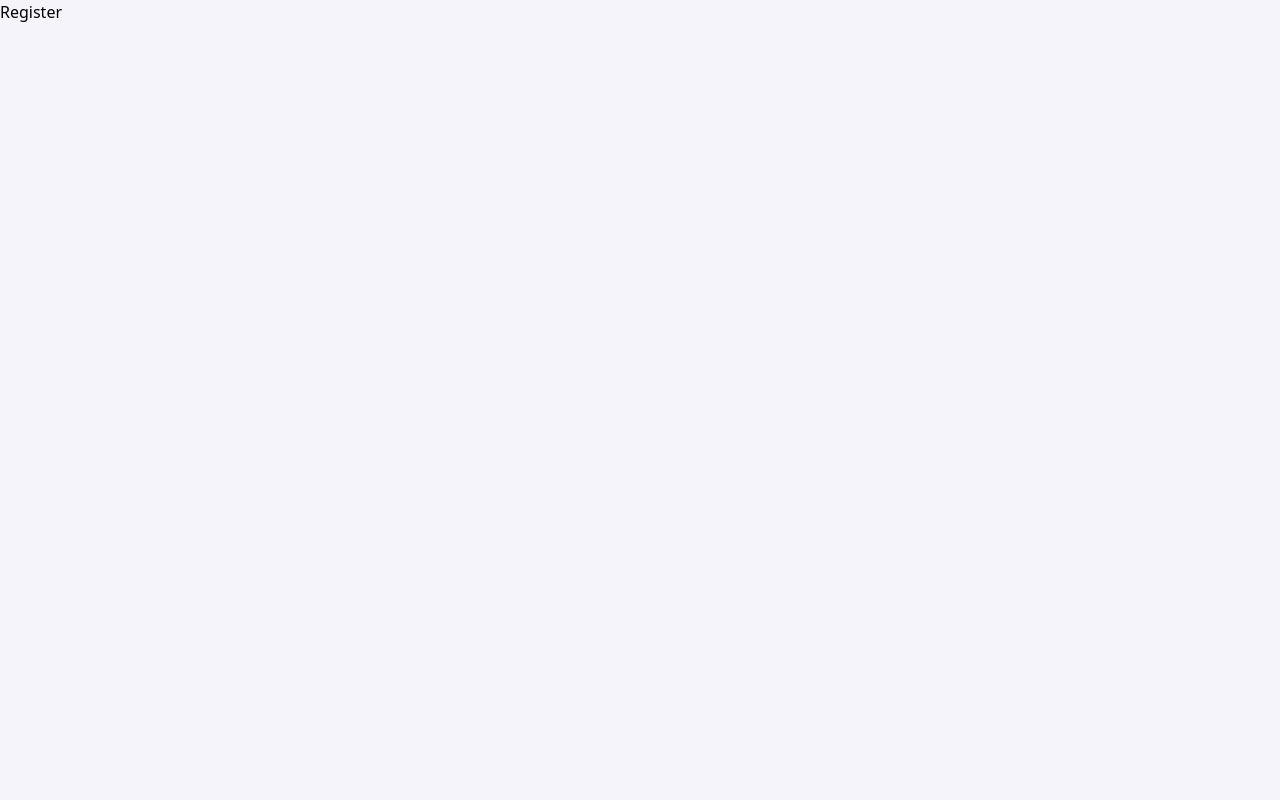
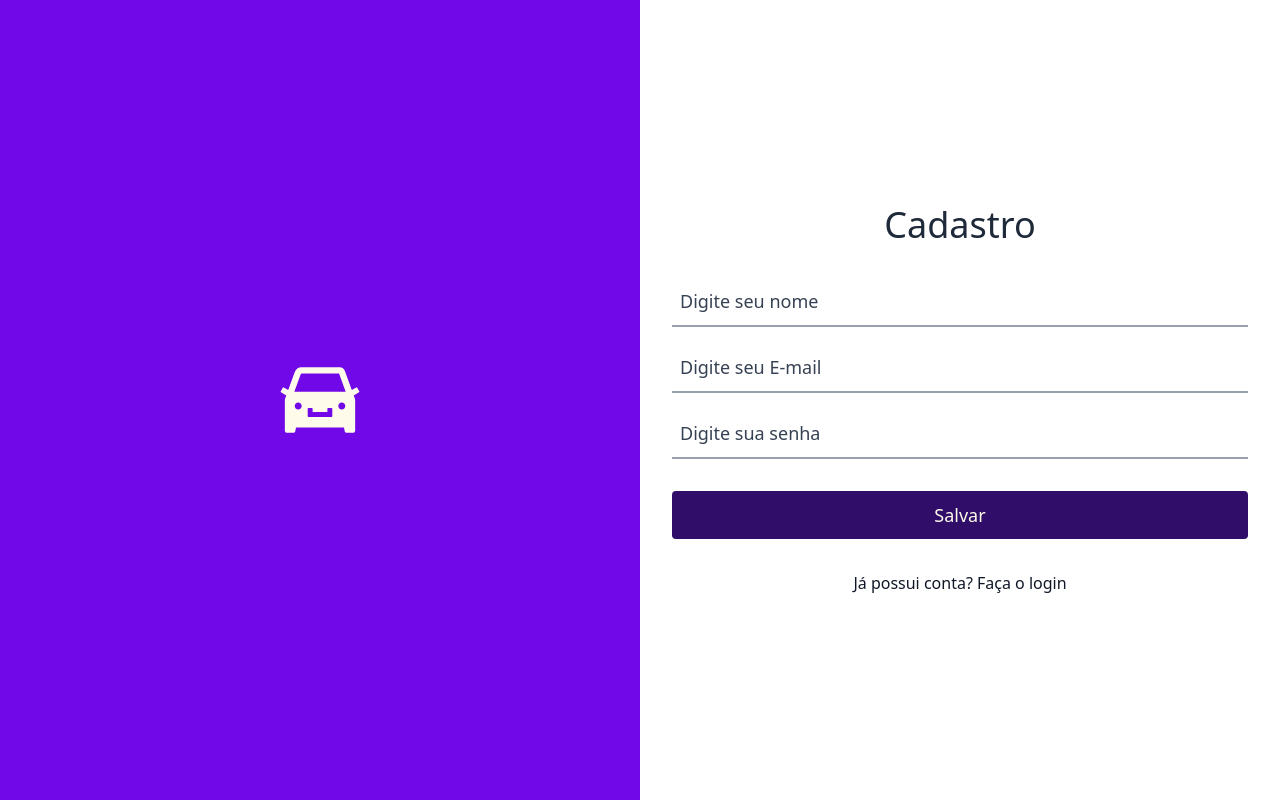
Before and after one commit to Paula-Stefany/car-match-platform, a React (Vite) app: page /register in a window 1280 px wide. Built offline with nearby package versions, Linux system fonts and the light colour scheme.

Commit message:
Concluída página de cadastro

```diff
--- a/src/pages/register/index.tsx
+++ b/src/pages/register/index.tsx
@@ -1,9 +1,56 @@
+import { AiFillCar } from 'react-icons/ai';
+import { Input } from "../../components/input";
+import { Link } from "react-router";
+import { useForm } from "react-hook-form"
+import { z } from "zod"
+import { zodResolver } from "@hookform/resolvers/zod"
+
+const schema = z.object({
+    name: z.string().nonempty({message: "Você precisa inserir um nome"}),
+    email: z.string().email({message: 'Email inválido'})
+    .nonempty({message: 'O Email é obrigatório'}),
+    password: z.string()
+    .min(8, {message: 'A senha precisa ter no mínimo 8 caracteres'})
+    .regex(/[A-Z]/, 'A senha precisa conter ao menos uma letra maiúscula')
+    .regex(/[a-z]/, 'A senha precisa conter ao menos uma letra minúscula')
+    .nonempty({message: 'Senha é obrigatória'})
+})
+
+// Tipagem dos campos do form
+type FormData = z.infer<typeof schema>;
+
 
 export function Register() {
 
+  const { register, handleSubmit, formState: { errors } } = useForm<FormData>({
+    resolver: zodResolver(schema),
+    mode: 'onChange'
+  })
+
+  function onSubmit(data: FormData){
+    console.log(data);
+  }
+
   return (
-    <div>
-        <h1>Register</h1>
-    </div>
+
+      <div className="flex w-full h-lvh px-5 justify-center items-center text-gray-800 md:max-w-7xl md:mx-auto md:px-0">
+        <aside className="hidden md:flex md:w-[50%] md:justify-center md:bg-violet-700 md:max-h-[900px] md:h-full md:items-center">
+          <AiFillCar className="text-amber-50" size={90}/>
+        </aside>
+        <article className="min-h-[400px] flex flex-col py-8 px-3 justify-center w-full shadow-2xl items-center rounded-2xl  md:w-[50%] gap-8 sm:w-[480px] md:max-h-[900px] md:h-full md:shadow-none md:bg-white md:px-8 md:rounded-none">
+          <h1 className="text-3xl font-medium md:text-4xl select-none">Cadastro</h1>
+          <form className="flex flex-col gap-3 w-full" onSubmit={handleSubmit(onSubmit)}>
+
+            <Input type='text' placeholder='Digite seu nome' name='name' error={errors.name?.message} register={register}/>
+
+            <Input type='email' placeholder='Digite seu E-mail' name='email' error={errors.email?.message} register={register}/>
+
+            <Input type='password' placeholder='Digite sua senha' name='password' error={errors.password?.message} register={register}/>
+
+            <button className="w-full h-12 bg-violet-950 mt-4 rounded text-amber-50 text-lg font-medium cursor-pointer">Salvar</button>
+          </form>
+          <Link to='/login' className="text-gray-900 font-medium hover:text-gray-800">Já possui conta? Faça o login</Link>
+        </article>
+      </div>
   )
 }
```
